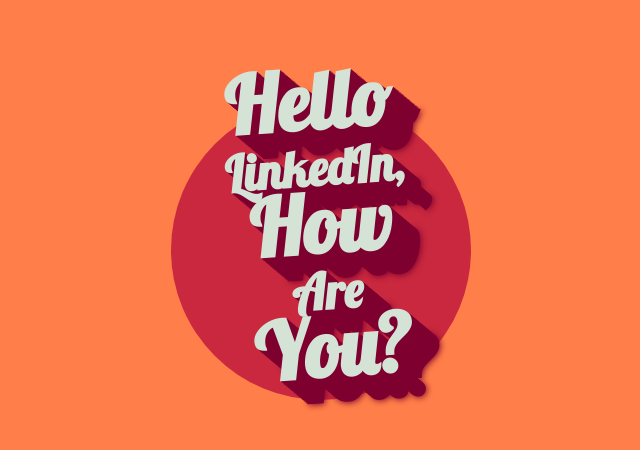
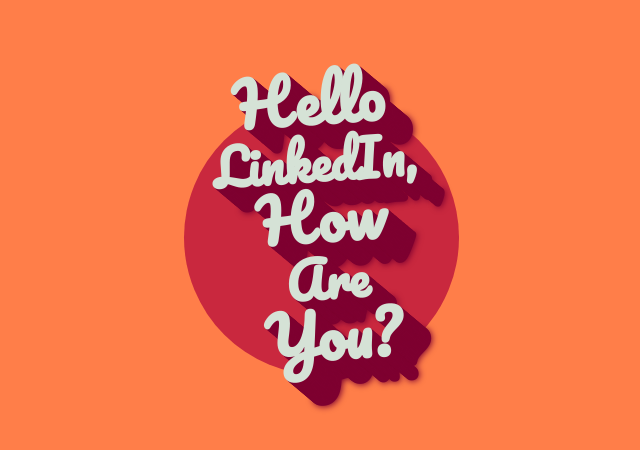
Before and after one commit to thebialy/day36_CSS_text_shadows, a plain HTML site: page index.html in a window 1280 px wide. Shown: the whole page, without its empty margins (319-959 px from the left). Drawn offline with Linux system fonts and the light colour scheme.

Commit message:
font changed and last tweeks made

```diff
--- a/style.css
+++ b/style.css
@@ -1,18 +1,18 @@
-@import url(https://fonts.googleapis.com/css?family=Lobster);
+@import url('https://fonts.googleapis.com/css2?family=Pacifico&display=swap');
 
 body {
     background: #ff7e49;
-    font-family: 'Lobster', cursive;
+    font-family: 'Pacifico', cursive;
 }
 
 .background {
     margin: auto;
-    height: 300px;
-    width: 300px;
+    height: 275px;
+    width: 275px;
     border-radius: 100%;
     background: #c9283e;
     margin-top: 100px;
-    margin-bottom: 25px;
+    margin-bottom: 50px;
 }
 
 h1 {
@@ -33,5 +33,5 @@
     }
 
 span:nth-child(1), span:nth-child(9), span:nth-child(5)  {
-      font-size: 80px;
+      font-size: 60px;
     }
```
